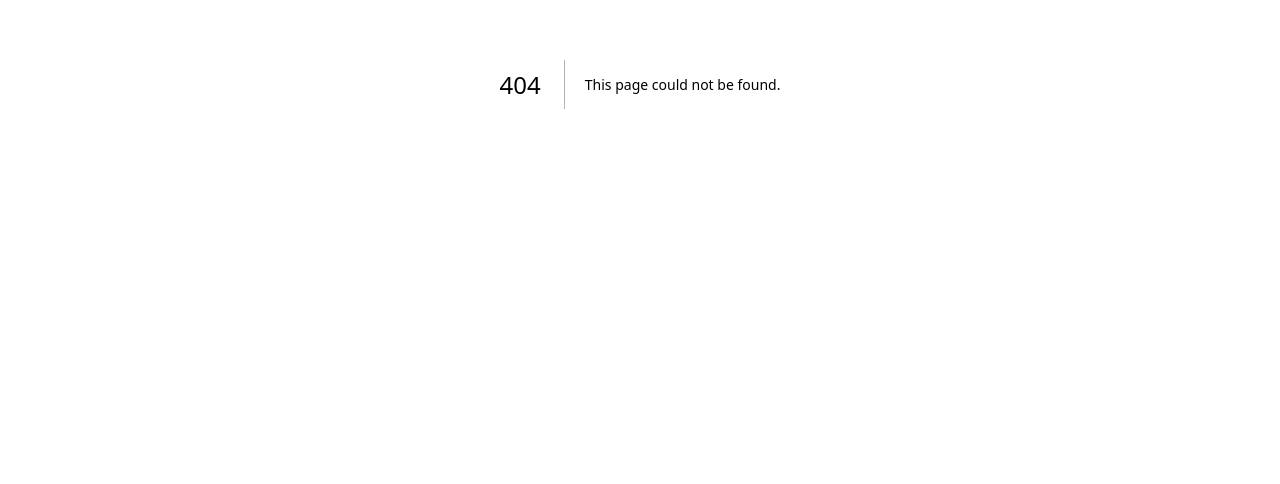
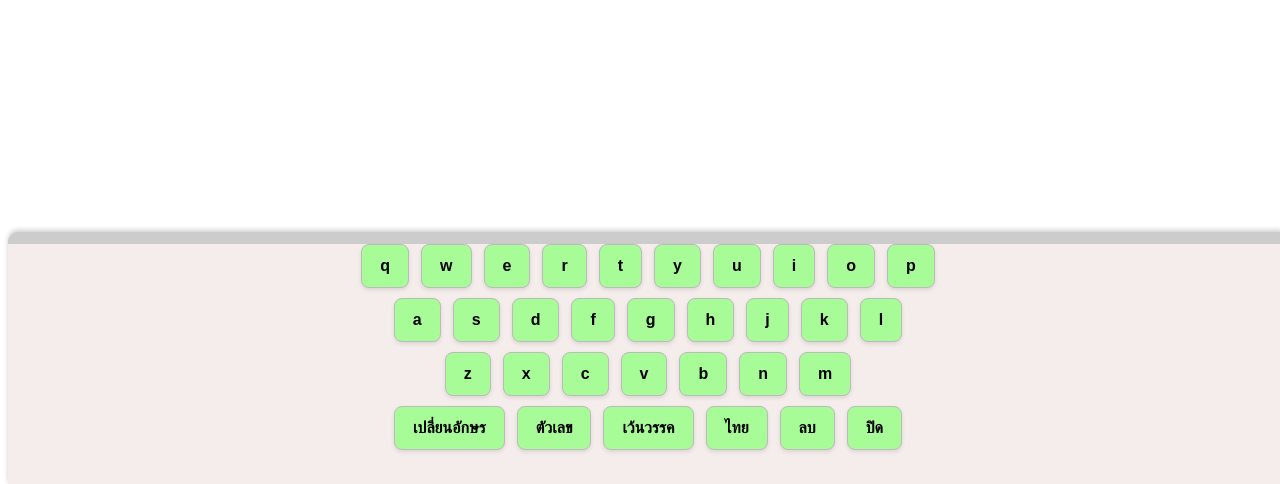
Before and after one commit to PeErAtC/project-pos, a Next.js app: page /keyboard in a window 1280 px wide. Before the commit this address had no page. Shown: the part 316-800 px from the top of the page. Built offline with nearby package versions, Linux system fonts and the light colour scheme.

Commit message:
Add files via upload

```diff
--- /dev/null
+++ b/pages/keyboard.js
@@ -0,0 +1,161 @@
+import React, { useState, useRef } from 'react';
+
+const Keyboard = ({ onKeyPress, onClose }) => {
+  const [language, setLanguage] = useState('EN');
+  const [shift, setShift] = useState(false);
+  const [height, setHeight] = useState(250); // Default height
+  const containerRef = useRef(null);
+
+  const layouts = {
+    EN: [
+      shift
+        ? ['Q', 'W', 'E', 'R', 'T', 'Y', 'U', 'I', 'O', 'P']
+        : ['q', 'w', 'e', 'r', 't', 'y', 'u', 'i', 'o', 'p'],
+      shift
+        ? ['A', 'S', 'D', 'F', 'G', 'H', 'J', 'K', 'L']
+        : ['a', 's', 'd', 'f', 'g', 'h', 'j', 'k', 'l'],
+      shift
+        ? ['Z', 'X', 'C', 'V', 'B', 'N', 'M']
+        : ['z', 'x', 'c', 'v', 'b', 'n', 'm'],
+      ['SHIFT', '123', 'SPACE', 'TH', 'DELETE', 'CLOSE'],
+    ],
+    TH: [
+      shift
+        ? ['\u0E20', '\u0E16', '\u0E38', '\u0E36', '\u0E04', '\u0E15', '\u0E08', '\u0E02', '\u0E0A']
+        : ['\u0E1E', '\u0E19', '\u0E17', '\u0E01', '\u0E34', '\u0E04', '\u0E2D', '\u0E41', '\u0E44', '\u0E02'],
+      shift
+        ? ['\u0E08', '\u0E1C', '\u0E1A', '\u0E22', '\u0E13', '\u0E2B', '\u0E27', '\u0E2C', '\u0E07']
+        : ['\u0E40', '\u0E41', '\u0E2B', '\u0E1D', '\u0E1A', '\u0E22', '\u0E27', '\u0E2C', '\u0E07'],
+      ['SHIFT', '123', 'SPACE', 'EN', 'DELETE', 'CLOSE'],
+    ],
+    NUM: [
+      ['1', '2', '3'],
+      ['4', '5', '6'],
+      ['7', '8', '9'],
+      ['ABC', '0', 'DELETE', 'CLOSE'],
+    ],
+  };
+
+  const handleKeyPress = (key) => {
+    if (key === 'CLOSE') {
+      onClose();
+    } else if (key === 'SPACE') {
+      onKeyPress(' ');
+    } else if (key === 'DELETE') {
+      const selection = window.getSelection();
+      if (selection && selection.rangeCount > 0) {
+        const range = selection.getRangeAt(0);
+        if (!range.collapsed) {
+          range.deleteContents();
+        } else {
+          onKeyPress('DELETE');
+        }
+      } else {
+        onKeyPress('DELETE');
+      }
+    } else if (key === '123') {
+      setLanguage('NUM');
+    } else if (key === 'ABC') {
+      setLanguage('EN');
+    } else if (key === 'TH') {
+      setLanguage('TH');
+    } else if (key === 'EN') {
+      setLanguage('EN');
+    } else if (key === 'SHIFT') {
+      setShift(!shift);
+    } else {
+      onKeyPress(key);
+    }
+  };
+
+  const handleDrag = (e) => {
+    const newHeight = window.innerHeight - e.clientY;
+    if (newHeight >= 150 && newHeight <= 250) { // Limit height range
+      setHeight(newHeight);
+    }
+  };
+
+  return (
+    <div
+      ref={containerRef}
+      style={{ ...styles.keyboardContainer, height: `${height}px` }}
+    >
+      <div
+        style={styles.dragBar}
+        onMouseDown={(e) => {
+          e.preventDefault();
+          window.addEventListener('mousemove', handleDrag);
+          window.addEventListener('mouseup', () => {
+            window.removeEventListener('mousemove', handleDrag);
+          });
+        }}
+      ></div>
+      {layouts[language].map((row, rowIndex) => (
+        <div key={rowIndex} style={styles.keyboardRow}>
+          {row.map((key) => (
+            <button
+              key={key}
+              style={styles.keyButton}
+              onClick={() => handleKeyPress(key)}
+              className="keyButton"
+            >
+              {key === 'SHIFT' ? 'เปลี่ยนอักษร' :
+               key === 'SPACE' ? 'เว้นวรรค' :
+               key === 'DELETE' ? 'ลบ' :
+               key === 'CLOSE' ? 'ปิด' :
+               key === '123' ? 'ตัวเลข' :
+               key === 'EN' ? 'อังกฤษ' :
+               key === 'TH' ? 'ไทย' : key}
+            </button>
+          ))}
+        </div>
+      ))}
+    </div>
+  );
+};
+
+const styles = {
+  keyboardContainer: {
+    position: 'fixed',
+    bottom: 0,
+    width: '100%',
+    backgroundColor: '#f5ecec',
+    borderTop: '2px solid #ccc',
+    zIndex: 1000,
+    boxShadow: '0 -2px 5px rgba(0, 0, 0, 0.2)',
+    transition: 'height 0.3s ease',
+    borderRadius: '10px 10px 0 0',
+  },
+  dragBar: {
+    width: '100%',
+    height: '10px',
+    backgroundColor: '#ccc',
+    cursor: 'ns-resize',
+    borderTopLeftRadius: '8px',
+    borderTopRightRadius: '8px',
+  },
+  keyboardRow: {
+    display: 'flex',
+    justifyContent: 'center',
+    marginBottom: '10px',
+  },
+  keyButton: {
+    backgroundColor: '#a8fc97',
+    border: '1px solid #bbb',
+    borderRadius: '8px',
+    padding: '12px 18px',
+    margin: '0 6px',
+    fontSize: '16px',
+    fontWeight: 'bold',
+    cursor: 'pointer',
+    transition: 'background-color 0.2s, transform 0.1s',
+    boxShadow: '0 2px 4px rgba(0, 0, 0, 0.1)',
+    userSelect: 'none', // Disable text selection
+  },
+  keyButtonActive: {
+    backgroundColor: '#ddd',
+    transform: 'scale(0.95)',  // Adds the effect of shrinking the button when clicked
+  },
+};
+
+export default Keyboard;
```
